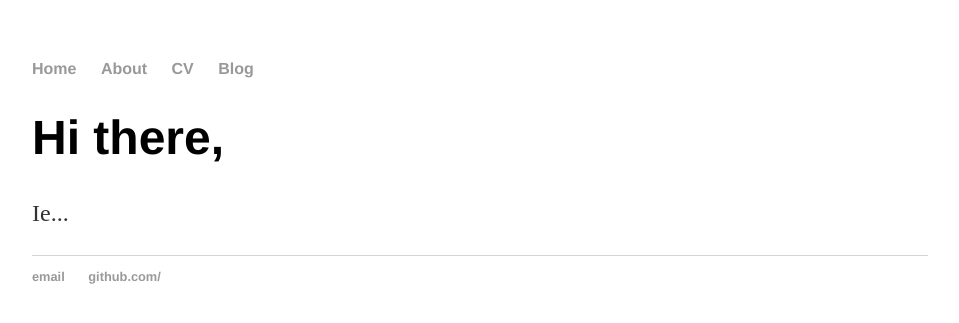
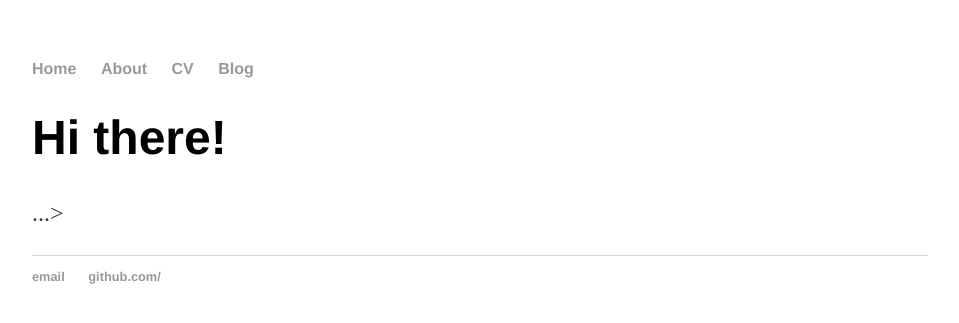
Before and after one commit to lindaroesch/lindaroesch.github.io, a Jekyll site: the page built from index.html, in a window 1280 px wide. Shown: the top 323 px of the page, without its empty margins (160-1119 px from the left). Built offline with Jekyll 4.4.1, drawn with Linux system fonts in a browser that asks for light colours.

Commit message:
Update index.html

```diff
--- a/index.html
+++ b/index.html
@@ -1,30 +1,8 @@
-<!DOCTYPE html>
-<html>
-	<head>
-		<title>Title</title>
-		<!-- link to main stylesheet -->
-		<link rel="stylesheet" type="text/css" href="/css/main.css">
-	</head>
-	<body>
-		<nav>
-    		<ul>
-        		<li><a href="/">Home</a></li>
-	        	<li><a href="/about">About</a></li>
-        		<li><a href="/cv">CV</a></li>
-        		<li><a href="/blog">Blog</a></li>
-    		</ul>
-		</nav>
-		<div class="container">
-    		<div class="blurb">
-        		<h1>Hi there,</h1>
-				<p>Ie...</p>
-    		</div><!-- /.blurb -->
-		</div><!-- /.container -->
-		<footer>
-    		<ul>
-        		<li><a href="mailto:hankquinlanhub@gmail.com">email</a></li>
-        		<li><a href="https://github.com/hankquinlan">github.com/</a></li>
-			</ul>
-		</footer>
-	</body>
-</html>
+---
+layout: default
+title: Linda Roesch
+---
+<div class="blurb">
+	<h1>Hi there!</h1>
+	<p>...></p>
+</div><!-- /.blurb -->
```
